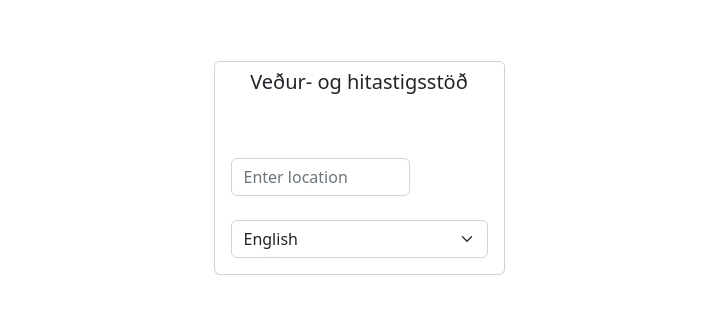
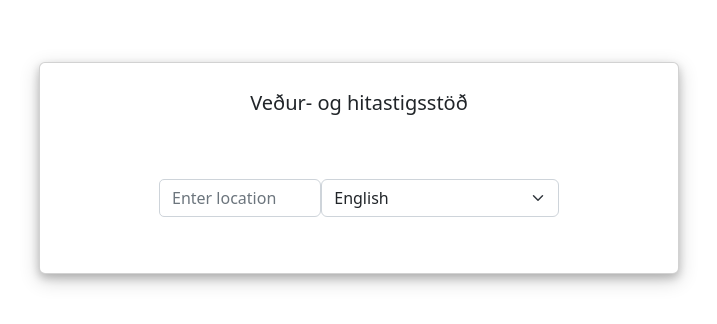
Before and after one commit to siljaros1994/vef2-2023-einstaklings, a React (Create React App) app in the folder frontend/: page / in a window 1280 px wide. Shown: the part 232-556 px from the top of the page, without its empty margins (281-998 px from the left). Built offline with nearby package versions, Linux system fonts and the light colour scheme.

Commit message:
Update styles.css

```diff
--- a/frontend/src/css/styles.css
+++ b/frontend/src/css/styles.css
@@ -1,6 +1,70 @@
-body {
-    background-color: #f2f2f2;
-  }
+.container-center {
+  display: flex;
+  justify-content: center;
+  align-items: center;
+  height: 100vh;
+}
+
+.card {
+  width: 50%;
+  background-color: lightgray;
+  border-radius: 10px;
+  box-shadow: 0 4px 8px 0 rgba(0, 0, 0, 0.2), 0 6px 20px 0 rgba(0, 0, 0, 0.19);
+  padding: 20px;
+  text-align: center;
+}
+
+.search-bar-container {
+  display: flex;
+  justify-content: center;
+  margin-bottom: 20px;
+  width: 400px;
+}
+
+.search-bar-container input {
+  width: 70%;
+  max-width: 400px;
+  border-top-left-radius: 5px;
+  border-bottom-left-radius: 5px;
+}
+
+.search-bar {
+  border-top-left-radius: 5px;
+  border-bottom-left-radius: 5px;
+  font-size: 18px;
+  padding: 5px 10px;
+  width: 100%;
+  border-top-right-radius: 5px;
+  border-bottom-right-radius: 5px;
+}
+
+.form-select {
+  width: 300px;
+  padding: 5px 30px 5px 10px;
+  font-size: 16px;
+  line-height: 1.5;
+  border-radius: 5px;
+  border-color: #ced4da;
+}
+
+.form-select option {
+  background-color: #fff;
+  color: #212529;
+}
+
+.english-search-bar {
+  border-top-left-radius: 5px;
+  border-bottom-left-radius: 5px;
+}
+
+.icelandic-search-bar {
+  border-top-right-radius: 5px;
+  border-bottom-right-radius: 5px;
+}
+
+.form-control {
+  max-width: 500px;
+}
 
   .form-inline {
     width: 50%;
@@ -11,10 +75,6 @@ body {
     width: 70%;
   }
 
-  button[type="submit"] {
-    width: 30%;
-  }
-
   .mt-4 {
     margin-top: 4rem;
   }
```
